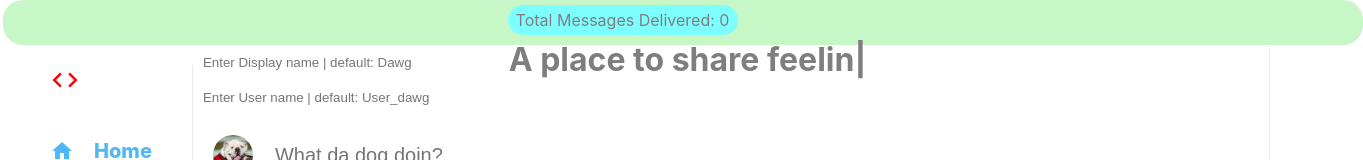
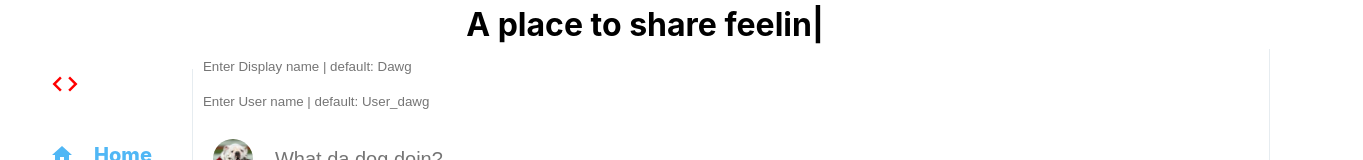
Before and after one commit to ASHUdev05/Sabha, a React (Create React App) app: page / in a window 1280 px wide. Shown: the top 160 px of the page, 1363 px wide, since content can reach past the window. Built offline with nearby package versions, Linux system fonts and the light colour scheme; no server answers; the database is empty.

Commit message:
UI bug fixes!

```diff
--- a/src/App.css
+++ b/src/App.css
@@ -10,25 +10,6 @@ body {
     margin-left: auto;
     margin-right: auto;
     padding: 0 10px;
-  }
-
-  .nav {
-    margin-left: 2.5px;
-    height: 35px;
-    width: 1350px;
-    background: lightgreen;
-    border-radius: 20px;
-    padding: 5px;
-    opacity: 50%;
-  }
-
-  .count{
-    margin-left: 500px;
-    width: 220px;
-    background: cyan;
-    border-radius: 20px;
-    padding: 5px;
-    text-align: center;
   }
 
   .anim{
--- a/src/App.js
+++ b/src/App.js
@@ -2,18 +2,8 @@ import React, { useState, useEffect } from "react";
 import './App.css';
 import Sidebar from './Sidebar';
 import Feed from "./Feed";
-import db from './firebase';
 const words = ["talk", "share feelings","share ideas","express thoughts","meet new people","make you feel good."];
-let count = 0;
 
-async function getData() {
-  const query = db.collection("posts");
-  const snapshot = await query.get();
-  const size = snapshot.size;
-  count = size;
-};
-
-getData();
 function App() {
 
   const [index, setIndex] = useState(0);
@@ -56,14 +46,13 @@ function App() {
 
   return (
     <div>
-      <div className="nav">
-        <div className="count">Total Messages Delivered: {count}</div>
+
         <div className="anim">
         <h1>
         A place to {`${words[index].substring(0, subIndex)}${blink ? "|" : " "}`}
         </h1>
       </div>
-      </div>
+
     <div className="app">
       {/*<div className="app-header">
       <h3>Sabha</h3>
```
